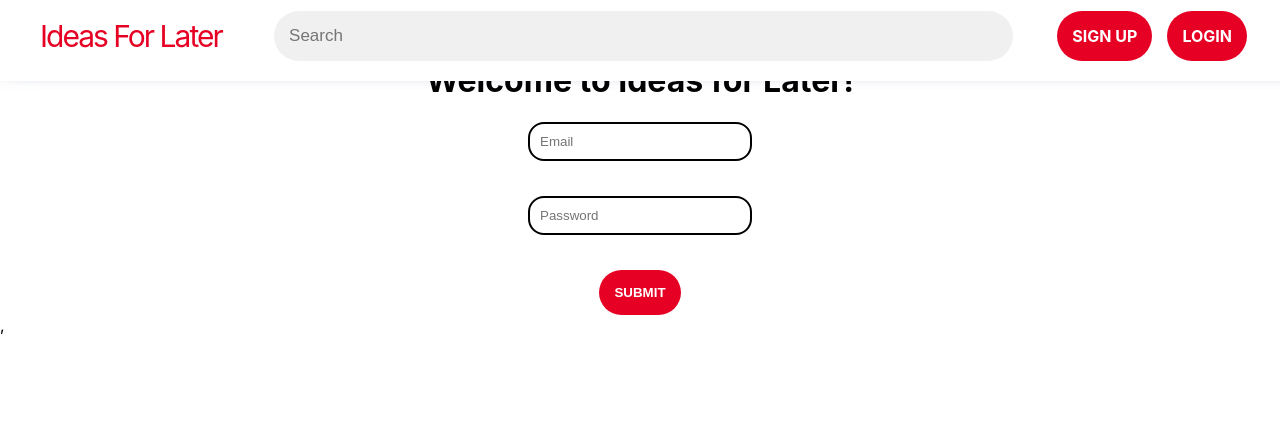
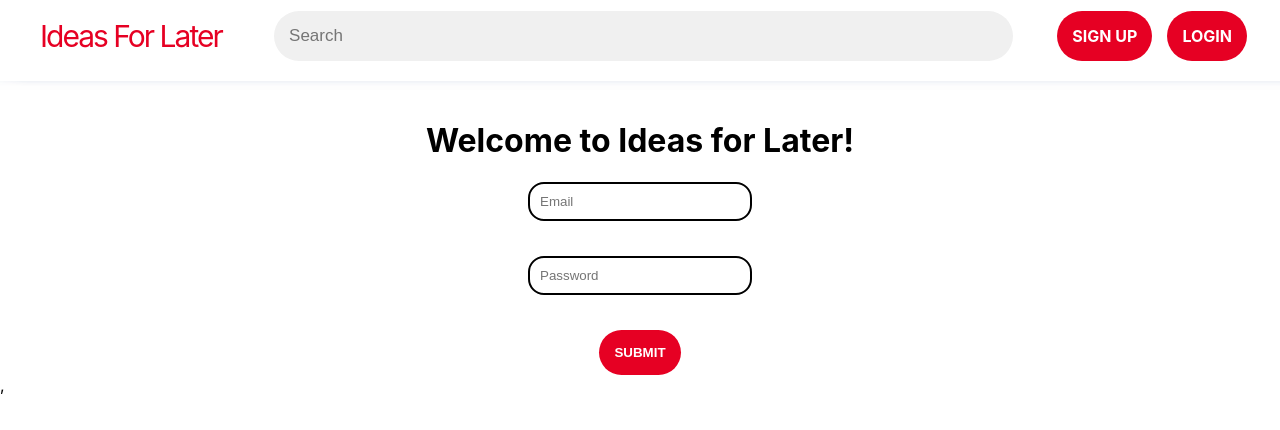
Before and after one commit to sblum55/ideas-for-later-front, a React (Create React App) app: page /login in a window 1280 px wide. Shown: the top 430 px of the page. Built offline with nearby package versions, Linux system fonts and the light colour scheme; no server answers.

Commit message:
redirects on form submissions

```diff
--- a/src/App.css
+++ b/src/App.css
@@ -200,9 +200,20 @@ body {
   justify-content: center;
 }
 
+.favHeartOutline {
+  cursor: pointer;
+  font-size: 20px;
+}
+
+.favHeartOutline:hover {
+  font-size: 25px;
+}
+
+/* Forms Styling */
+
 .loginFormContainer {
   display: flex;
-  margin-top: 40px;
+  margin-top: 100px;
   /* border: 1px solid green; */
   justify-content: center;
   align-items: center;
@@ -219,17 +230,6 @@ body {
   margin-bottom: 20px;
   padding: 10px;
 }
-
-.favHeartOutline {
-  cursor: pointer;
-  font-size: 20px;
-}
-
-.favHeartOutline:hover {
-  font-size: 25px;
-}
-
-/* Forms Styling */
 
 .loginFormContainer {
   display: flex;
@@ -260,7 +260,7 @@ body {
 }
 
 .signUpContainer {
-  margin-top: 40px;
+  margin-top: 100px;
   display: flex;
   justify-content: center;
   align-items: center;
--- a/src/App.js
+++ b/src/App.js
@@ -89,7 +89,7 @@ function App() {
         if (user) {
           return <Redirect to = '/'/>
         } else {
-          return<SignUp />
+          return<SignUp getIdeas = {getIdeas} />
         }
       }} />
 
@@ -101,7 +101,7 @@ function App() {
         if (user) {
           return <Redirect to = '/'/>
         } else {
-          return <Login />
+          return <Login getIdeas = {getIdeas} />
         }
       }} />
       {/* <Route exact path = '/login'>
--- a/src/pages/Login.js
+++ b/src/pages/Login.js
@@ -3,7 +3,7 @@ import { useState, useContext } from 'react'
 import { Redirect } from 'react-router-dom'
 import { UserContext } from '../contexts/UserContexts'
 
-const Login = () => {
+const Login = (props) => {
     const [ user, setUser ] = useContext(UserContext)
     const [ redirect, setRedirect ] = useState(null)
 
@@ -18,6 +18,7 @@ const Login = () => {
             setUser(response.data.user.id)
             localStorage.setItem('userId', response.data.user.id)
             setRedirect('/')
+            props.getIdeas()
         })
     }
     return (
--- a/src/pages/SignUp.js
+++ b/src/pages/SignUp.js
@@ -1,9 +1,11 @@
 import axios from 'axios'
 import { useState, useContext } from 'react'
+import { Redirect } from 'react-router-dom'
 import { UserContext } from '../contexts/UserContexts'
 
-const SignUp = () => {
+const SignUp = (props) => {
     const [ user, setUser ] = useContext(UserContext)
+    const [ redirect, setRedirect ] = useState(null)
 
     const [ name, setName ] = useState('')
     const [ email, setEmail ] = useState('')
@@ -16,11 +18,14 @@ const SignUp = () => {
             console.log(('sign up response', response));
             setUser(response.data.user.id)
             localStorage.setItem('userId', response.data.user.id)
+            setRedirect('/')
+            props.getIdeas()
         })
     }
 
     return (
         <div className = 'signUpContainer'>
+            {redirect && <Redirect to = {redirect} />}
             <form onSubmit = {handleSubmit}>
                 <h1>Access our selection of great ideas!</h1>
                 <div className = 'nameArea'>
```
